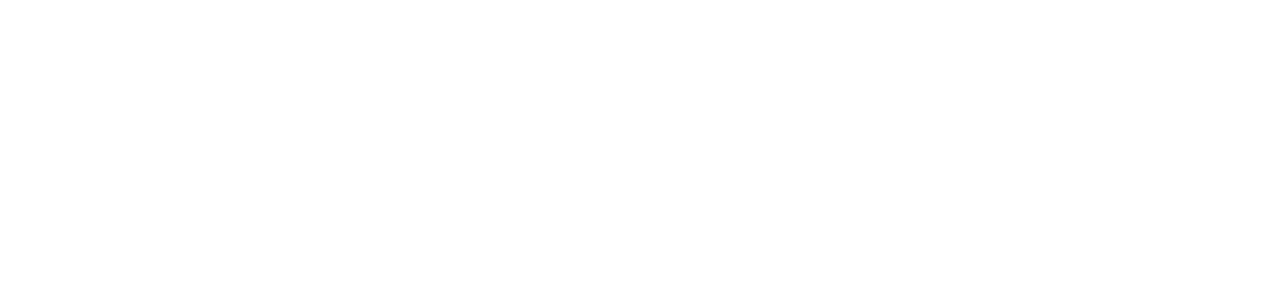
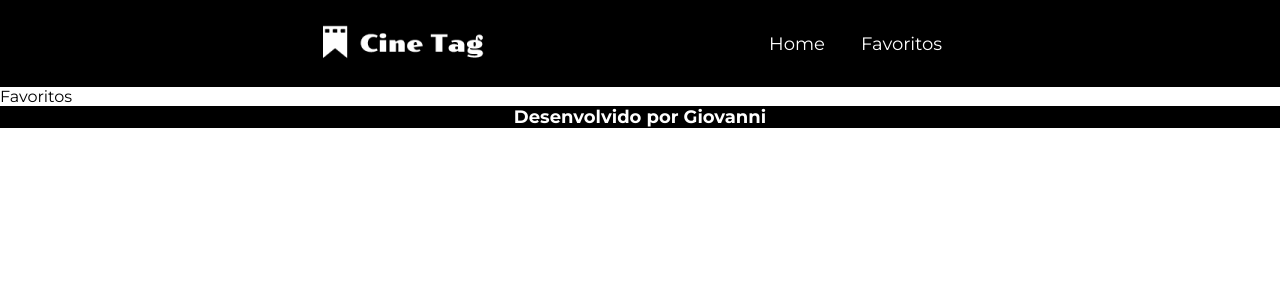
Before and after one commit to giovannirp/react-com-js, a React (Vite) app in the folder projeto-intercode/: page /favoritos in a window 1280 px wide. Before the commit this address had no page. Shown: the top 300 px of the page. Built offline with nearby package versions, Linux system fonts and the light colour scheme.

Commit message:
feat: criando estrutura de container e nova rota

```diff
--- a/projeto-intercode/src/Components/Card/Card.module.css
+++ b/projeto-intercode/src/Components/Card/Card.module.css
@@ -1,8 +1,9 @@
 .container {
     padding: 0 0 1em 0;
     margin-top: .5em;
-    width: 202px;
+    width: 282px;
     background-color: var(--cinza);
+    margin-right: 10px;
     display: flex;
     flex-direction: column;
     justify-content: space-between;
@@ -10,6 +11,7 @@
 
 .capa {
     width: 100%;
+    height: 300px;
 }
 
 .container h2,
--- /dev/null
+++ b/projeto-intercode/src/Components/Container/Container.module.css
@@ -0,0 +1,4 @@
+.container section {
+    margin: 2em 20em;
+    text-align: center;
+}
--- /dev/null
+++ b/projeto-intercode/src/Components/Container/index.jsx
@@ -0,0 +1,9 @@
+import styles from './Container.module.css';
+
+export default function Container({ children }) {
+  return (
+    <section className={styles.container}>
+        {children}
+    </section>
+  )
+}
--- /dev/null
+++ b/projeto-intercode/src/Pages/Favoritos/index.jsx
@@ -0,0 +1,7 @@
+import React from 'react'
+
+export default function Favoritos() {
+  return (
+    <div>Favoritos</div>
+  )
+}
--- a/projeto-intercode/src/Pages/Inicio/Inicio.module.css
+++ b/projeto-intercode/src/Pages/Inicio/Inicio.module.css
@@ -1,5 +1,4 @@
 .container {
     display: flex;
     justify-content: space-around;
-    margin-bottom: 30px;
 }
--- a/projeto-intercode/src/Pages/Inicio/index.jsx
+++ b/projeto-intercode/src/Pages/Inicio/index.jsx
@@ -1,5 +1,3 @@
-import Rodape from "../../Components/Rodape";
-import Cabecalho from "../../Components/Cabecalho";
 import Banner from "../../Components/Banner";
 import Titulo from "../../Components/Titulo";
 import Card from "../../Components/Card";
@@ -9,7 +7,6 @@
 export default function Inicio() {
   return (
     <>
-      <Cabecalho />
       <Banner imagem="home" />
       <Titulo>
         <h1>Um lugar para guardar seu vídeos e filmes!</h1>
@@ -19,7 +16,6 @@
            return <Card {...video} key={video.id} />
         })}
       </section>
-      <Rodape />
     </>
   )
 }
--- a/projeto-intercode/src/Routes.jsx
+++ b/projeto-intercode/src/Routes.jsx
@@ -1,14 +1,24 @@
 import { BrowserRouter, Route, Routes } from "react-router-dom";
-import Inicio from "./Pages/Inicio/index"
+import Inicio from "./Pages/Inicio/index";
+import Favoritos from "./Pages/Favoritos";
+import Cabecalho from "./Components/Cabecalho";
+import Rodape from "./Components/Rodape";
+import Container from "./Components/Container";
 
 function AppRoutes() {
   return (
     <BrowserRouter>
+      <Cabecalho />
+      <Container>
         <Routes>
           <Route path="/" element={<Inicio />}></Route>
+          <Route path="/favoritos" element={<Favoritos />} />
         </Routes>
+      </Container>
+
+      <Rodape />
     </BrowserRouter>
-    )
+  );
 }
 
-export default AppRoutes;;
+export default AppRoutes;
```
Also changed, not shown: projeto-intercode/src/Pages/Favoritos/Favoritos.module.css (added). Lines whose indentation alone changed are shown as unchanged.
